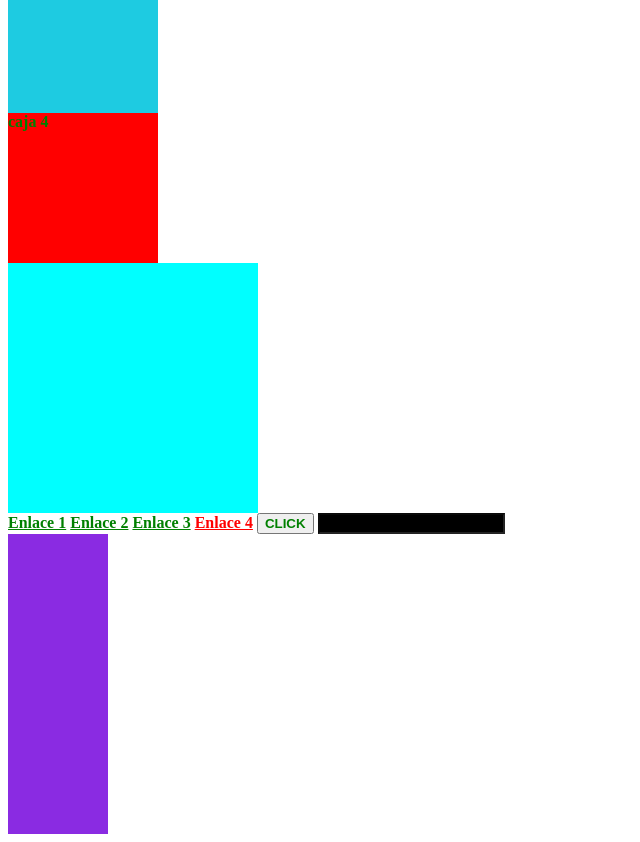
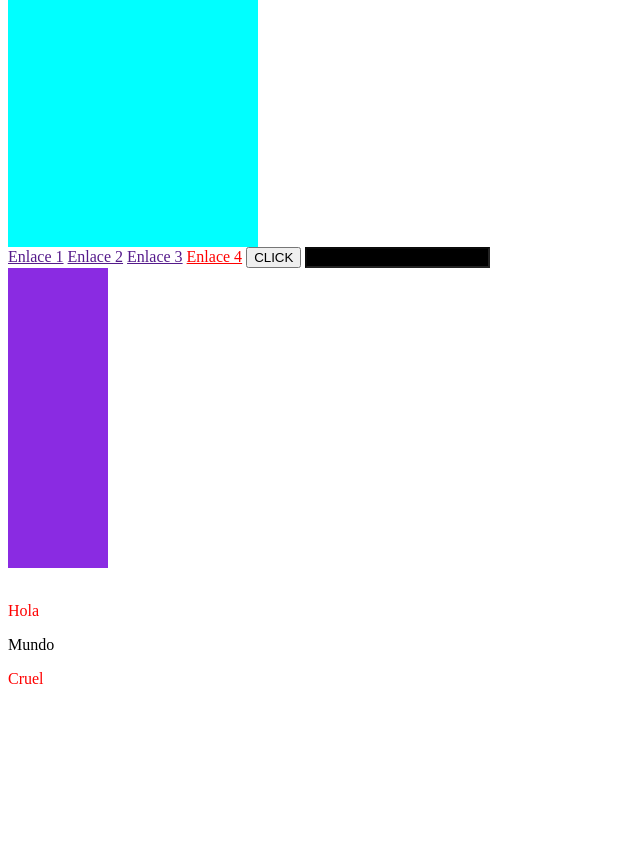
Before and after one commit to FernandoNB06/introducci-n-a-Css, a plain HTML site: page index.html in a window 1280 px wide. Shown: the part 769-1611 px from the top of the page, without its empty margins (0-640 px from the left). After the commit the page ends 1473 px from the top, so only its background shows below. Drawn offline with Linux system fonts and the light colour scheme.

Commit message:
cuarto commit

```diff
--- a/estilos.css
+++ b/estilos.css
@@ -1,19 +1,19 @@
-div{
+/* div{
     width: 250px;
     height: 250px;
     background-color: orange;
-}
+} */
 p{
     color: orange;
 }
-p::first-line{
+/* p::first-line{
     color: green;
 }
 
 p::first-letter{
     color: red;
     font-size: 45px;
-}
+} */
 
 .caja{
     width: 150px;
@@ -39,10 +39,10 @@ p::first-letter{
     background-color:hsl(0, 100%, 50%);
 }
 
-*{
+/* *{
     color: green;
     font-weight: bolder;
-}
+} */
 
 #soy_unico{
     width: 250px;
@@ -69,3 +69,7 @@ input:disabled{
     height: 100px;
     background-color: blueviolet;
 }
+
+.padre p{
+    color: red;
+}
--- a/index.html
+++ b/index.html
@@ -34,5 +34,11 @@
     <div class="capibara1"></div>
     <div class="capibara2"></div>
     <div class="capibara3"></div>
+    <br>
+    <div class="padre">
+        <p>Hola</p>
+        <div>Mundo</div>
+        <p>Cruel</p>
+    </div>
 </body>
 </html>
```
